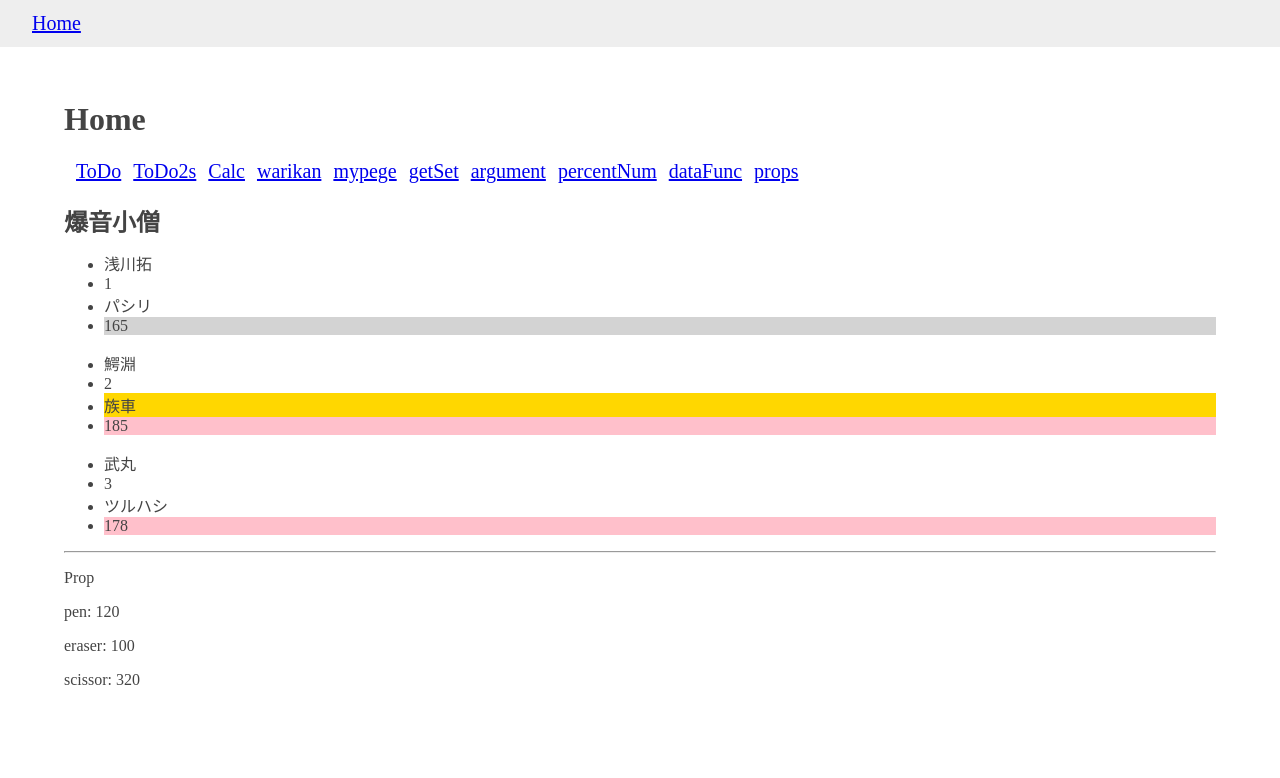
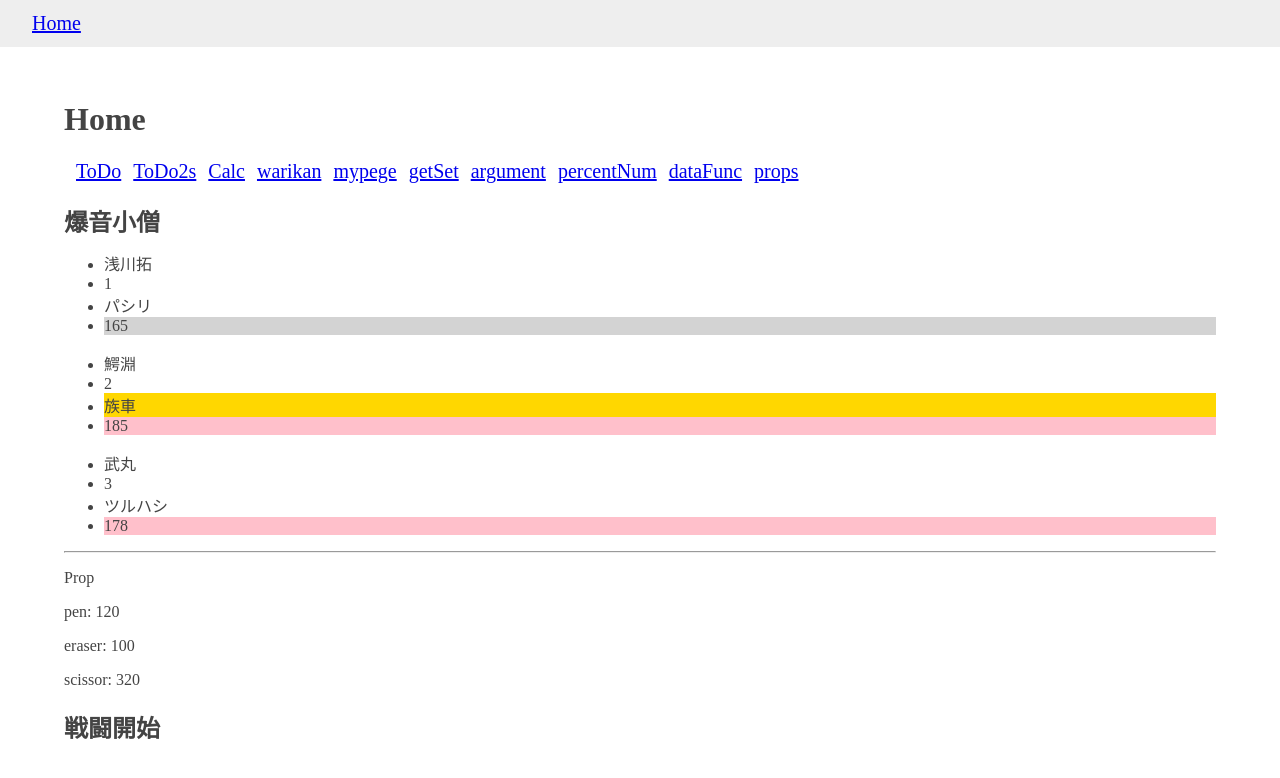
Before and after one commit to BoxPistols/hello-nuxt, a Nuxt app: page / in a window 1280 px wide. Shown: the top 778 px of the page. Built offline with nearby package versions, Linux system fonts and the light colour scheme.

Commit message:
add Battle

```diff
--- /dev/null
+++ b/components/battle.vue
@@ -0,0 +1,13 @@
+<template lang="">
+  <div>
+    <h2>{{ msg }}</h2>
+  </div>
+</template>
+
+<script>
+  export default {
+    data() {
+      return {msg: "戦闘開始"}
+    }
+  }
+</script>
--- a/pages/index.vue
+++ b/pages/index.vue
@@ -17,6 +17,7 @@
   <Member :datas="member" :teamName="teamName" />
   <hr>
   <Props :price="stationary" />
+  <Battle/>
 
 </div>
 </template>
@@ -25,12 +26,14 @@
 <script>
 import Member from '~/components/member.vue'
 import Props from '~/components/props.vue'
+import Battle from '~/components/battle.vue'
 
 export default {
   name: "",
   components: {
     Member,
-    Props
+    Props,
+    Battle
   },
   data: () => ({
     teamName: "爆音小僧",
```
